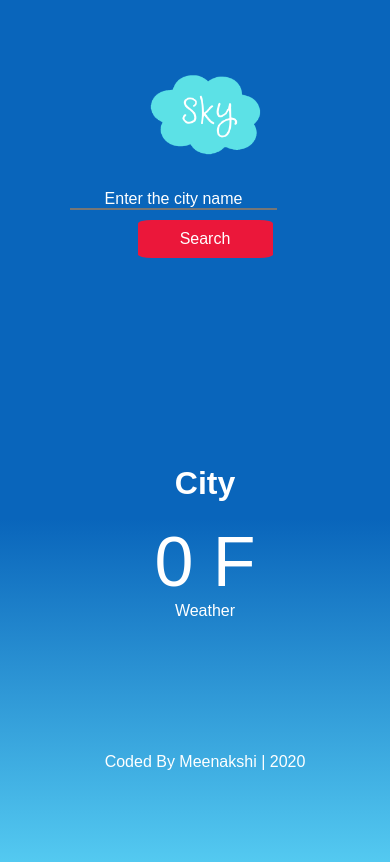
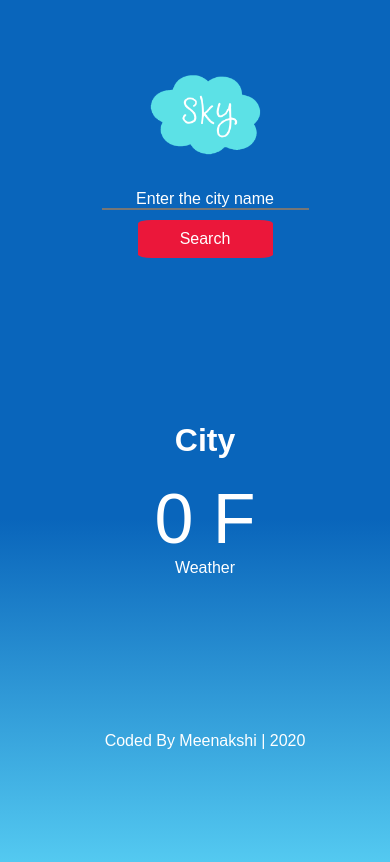
Before and after one commit to meenachan/Sky, a plain HTML site: page index.html in a window 390 px wide. Drawn offline with Linux system fonts and the light colour scheme.

Commit message:
Add files via upload

```diff
--- a/mobile1.css
+++ b/mobile1.css
@@ -2,15 +2,15 @@
     margin: 0;
     padding: 0;
     box-sizing: border-box;
-    overflow: hidden;
     font-family: sans-serif;
+    overflow: visible;
 }
 
 body{
     display: grid;
     grid-template-areas:
     'header'
-    'search'
+    /* 'search' */
     'temp'
     'footer';
     grid-gap: 10px;
@@ -38,10 +38,12 @@ input{
     border-left: none;
     border-right: none;
     font-size: 1rem;
-    margin-right: 20px;
+    margin-right: auto;
+    margin-left: auto;
     color: white;
     outline: none;
     text-align: center;
+    display: block;
 }
 input::placeholder{
     color: white;
@@ -92,6 +94,8 @@ button:hover{
     margin-left: auto;
     margin-right: auto;
     margin-top: 10px;
+    display: block;
+    text-align: center;
 
 }
 
```
